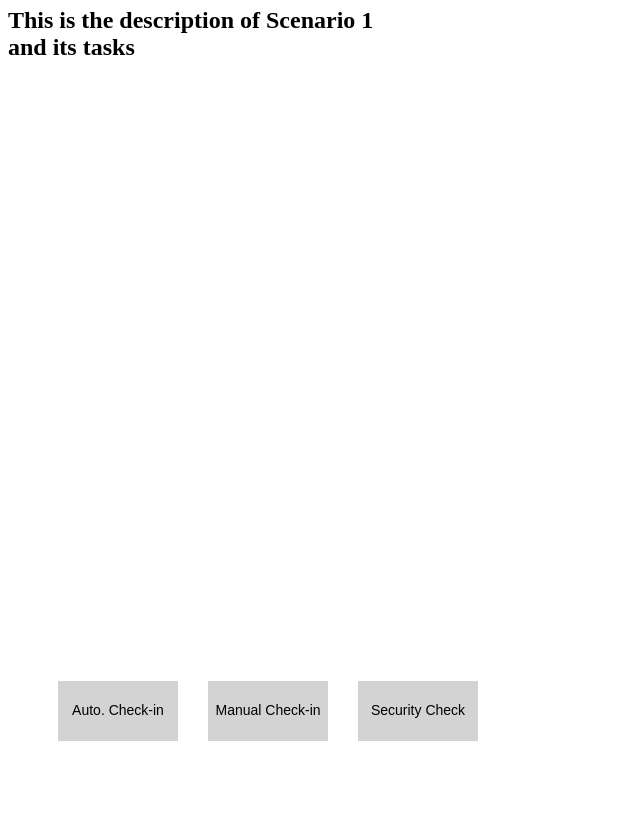
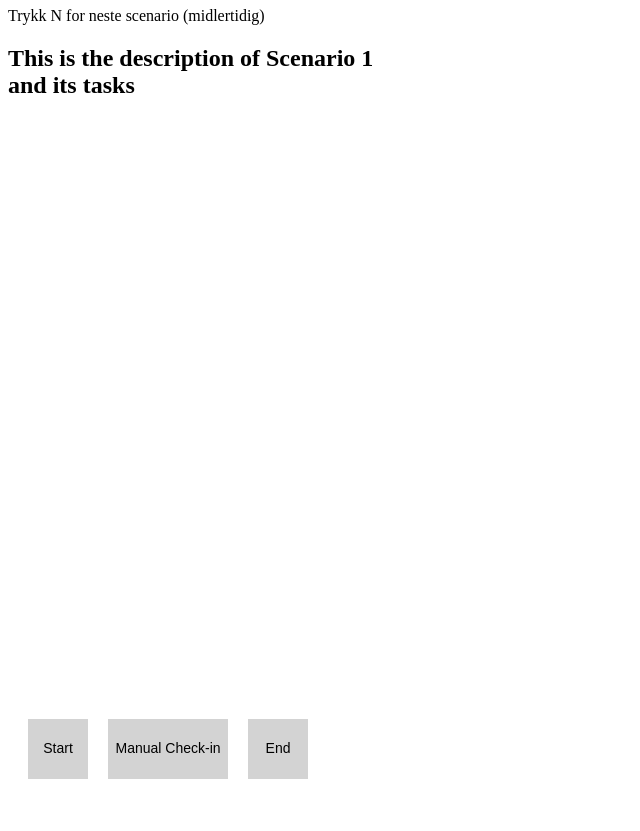
Before and after one commit to GSAmundsen/gsamundsen.github.io, a plain HTML site: page index.html in a window 1280 px wide. Shown: the part 73-904 px from the top of the page, without its empty margins (0-640 px from the left). Before the commit the page ends 866 px from the top, so only its background shows below. Drawn offline with Linux system fonts and the light colour scheme.

Commit message:
Updated model/controller
Converted ScenarioLevels to array, added 1 more sample scenario
Added functionality to space out boxes correctly
Added functionality to move to the next scenario

```diff
--- a/ToDo.txt
+++ b/ToDo.txt
@@ -1 +1,5 @@
-Kunne dra linje mellom bokser
+- Kunne lage linjer mellom bokser, som følger boksene. Tilknyttningene må mellomlagres for verifisering
+
+- Tegne opp Pool (Airport) men Lanes (Check-in, Security Check?, Gate Area?) i canvas. Vertikal tekst
+
+- Lage verifiseringsløsning, som sammenligner mellomlagrede tilknytninger, mot de som er lagret i "ScenarioLevels" i modellen.
--- a/index.html
+++ b/index.html
@@ -9,6 +9,7 @@
 
 <body onload="updateView()">
     <h1>INFO310 - BPMN Teaching Prototype</h1>
+    <div>Trykk N for neste scenario (midlertidig)</div>
     <div id="app">
 
         <div id="BoxContainer">
--- a/js/controller.js
+++ b/js/controller.js
@@ -4,6 +4,7 @@ let context = null;
 
 function initCanvas()
 {
+    //Henter canvas elementet, laget i view.js, og setter bredde, høyde og farge
     canvas = document.getElementById('BPMNcanvas');
     context = canvas.getContext('2d');
     context.canvas.width = model.canvasProperties.width;
@@ -11,7 +12,7 @@ function initCanvas()
     context.fillStyle = model.canvasProperties.backgroundColor;
     context.fillRect(0, 0, model.canvasProperties.width, model.canvasProperties.height);
 
-    // Legger til listeners, slik at funksjoner blir kalt ved musehendelser
+    // Legger til listeners, slik at funksjoner blir kalt ved musehendelser ('intern event systemet henter', funksjonen som skal kalles)
     canvas.addEventListener('mousedown', mouseDown);
     canvas.addEventListener('mousemove', mouseMove);
     canvas.addEventListener('mouseup', mouseUp);
@@ -22,8 +23,8 @@ function initCanvas()
 }
 
 function loadScenario(){
-    //Henter info fra model, og oppdaterer view
-    document.getElementById('scenarioTextHeader').innerText = model.ScenarioLevels.scenarioDescription;
+    //Henter info fra modellen, og oppdaterer view. Her henter den teksten for det nåværende scenarioet
+    document.getElementById('scenarioTextHeader').innerText = model.ScenarioLevels[model.game.currentScenario].scenarioDescription;
 }
 
 // Henter bokser fra modellen...
@@ -31,9 +32,15 @@ let boxes = processBoxes();
 
 // ...etter å ha kalkulert x posisjon for boksene, basert på antall bokser slik at de spres utover
 function processBoxes(){
-    let boxes = model.ScenarioLevels.BoxesList;
+    //Vi bruker "currentScenario" som en "level teller". Scenario 0 referer da til både første scenario, og index 0 i listen av scenarioer
+    let boxes = model.ScenarioLevels[model.game.currentScenario].BoxesList;
+    let nextXpos = 0;
     for (let i = 0; i < boxes.length; i++) {
-        boxes[i].x = (i*150)+50;}
+        //Bruker bredden på forrige boks (om denne boksen ikke er index 0), for å regne ut neste x posisjon, pluss litt padding, sprer boksene
+        (i == 0) ? nextXpos +=20 : nextXpos += boxes[i-1].w+20; //Forenklet if statement, "om i er 0, så legg til 20, ellers legg til bredden på forrige boks + 20px"
+        boxes[i].x = nextXpos
+        }
+        console.log("Boxes processed: ", boxes);
     return boxes;
 }
 
@@ -46,7 +53,7 @@ let offsetY = 0;
 function draw() {
     context.clearRect(0, 0, canvas.width, canvas.height);
     //Går gjennom alle boksene i array, og tegner dem
-    for (const box of boxes) {
+    for (let box of boxes) {
         // Tegner boksen først
         console.log("Drawing box at "+box.x+","+box.y);
         context.fillStyle = box.color;
@@ -113,4 +120,37 @@ function mouseLeave(e) {
   draggingBox = null;
 };
 
-//if(canvas != null){draw();}
+
+//Midlertidig, løsning, trykk "n" for å gå til neste scenario
+document.addEventListener('keydown', (event) => {
+    if (event.key === "n") {
+        nextScenario();
+    }});
+
+
+//Laster neste scenario
+function nextScenario(){
+    if(model.game.currentScenario < model.ScenarioLevels.length-1){
+        model.game.currentScenario += 1;
+        boxes = processBoxes(); //henter nye bokser fra the nye scenariet.
+        loadScenario(); //oppdaterer teksten i view
+        draw(); //tegner opp alt på nytt, siden nytt scenario er hentet
+    } else {
+        //Om det ikke er flere scenario, lag en alert box
+        //alert("Ikke flere scenarioer!");
+        showLinkToQuiz();
+
+    }
+}
+
+//Viser link til quiz, etter siste scenario
+function showLinkToQuiz(){
+    //Viser en alert box med link til quiz
+    document.getElementById('scenarioTextHeader').innerHTML = /*html*/`
+    <a href="https://www.youtube.com/watch?v=dQw4w9WgXcQ" target="_blank">All scenarios completed. Click here to take the quiz.</a>
+
+
+
+
+    `;
+}
--- a/js/model.js
+++ b/js/model.js
@@ -3,7 +3,7 @@
 let model = {
 
     game: {
-        currentLevel: 1,
+        currentScenario: 0,
     },
 
     canvasProperties: {
@@ -12,14 +12,50 @@ let model = {
         backgroundColor: 'white'
     },
 
-    //The levels of the scenario
+    //levels of the scenario
     ScenarioLevels:
-    {
-        scenarioID: 1,
+    [{
+        scenarioID: 0,// ikke i bruk, enda
         scenarioDescription: "This is the description of Scenario 1 \n and its tasks",
-        //This lists the boxes in the scenario
+        //boxes in the scenario
         BoxesList:
         [
+            {   x:0, y:600, //Trenger denne. x posisjon regnes ut etter antall Tasks
+                w: 60, h: 60,
+                color: "lightgrey",
+                text:"Start"
+            },
+
+            {
+                x:0, y:600, //Trenger denne. x posisjon regnes ut etter antall Tasks
+                w: 120, h: 60,
+                color: "lightgrey",
+                text: "Manual Check-in",
+            },
+            {
+                x:0, y:600, //Trenger denne. x posisjon regnes ut etter antall Tasks
+                w: 60, h: 60,
+                color: "lightgrey",
+                text: "End",
+            },
+
+            //Neste "boks" i dette scenarioet her..
+        ],
+
+
+    },
+    {
+        scenarioID: 1,// ikke i bruk, enda
+           scenarioDescription: "This is the description of Scenario 2 \n and its tasks",
+           //boxes in the scenario
+           BoxesList:
+           [
+            {
+                x:0, y:600, //Trenger denne. x posisjon regnes ut etter antall Tasks
+                w: 60, h: 60,
+                color: "lightgrey",
+                text: "StartState",
+            },
             {   x:0, y:600, //Trenger denne. x posisjon regnes ut etter antall Tasks
                 w: 120, h: 60,
                 color: "lightgrey",
@@ -38,10 +74,23 @@ let model = {
                 color: "lightgrey",
                 text: "Security Check",
             },
-        ],
+            {
+                x:0, y:600, //Trenger denne. x posisjon regnes ut etter antall Tasks
+                w: 60, h: 60,
+                color: "lightgrey",
+                text: "EndState",
+            },
 
+               //Neste "boks" i dette scenarioet her..
+           ],
 
-    }
+           ScenarioSolution: [
+            //kanskje en liste av riktige tilknytninger mellom "Tasks", som kan brukes til å verifisere brukerens løsning
+           ]
+    },
+
+]
+
 
 
 
```
